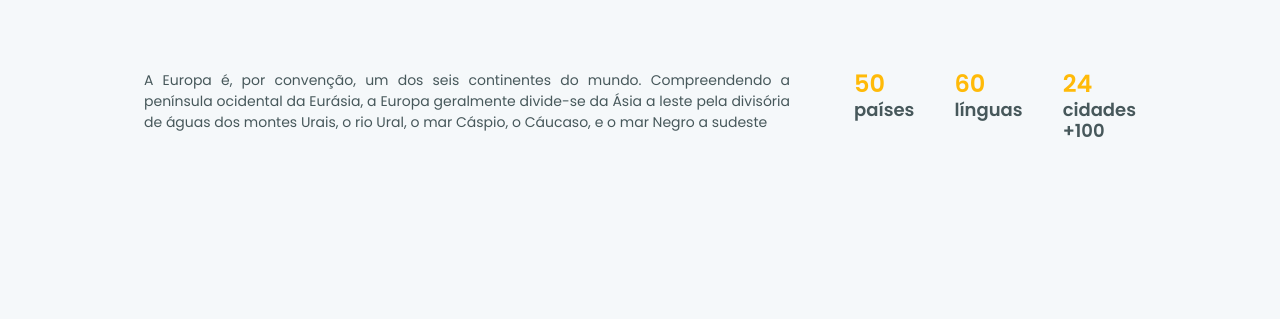
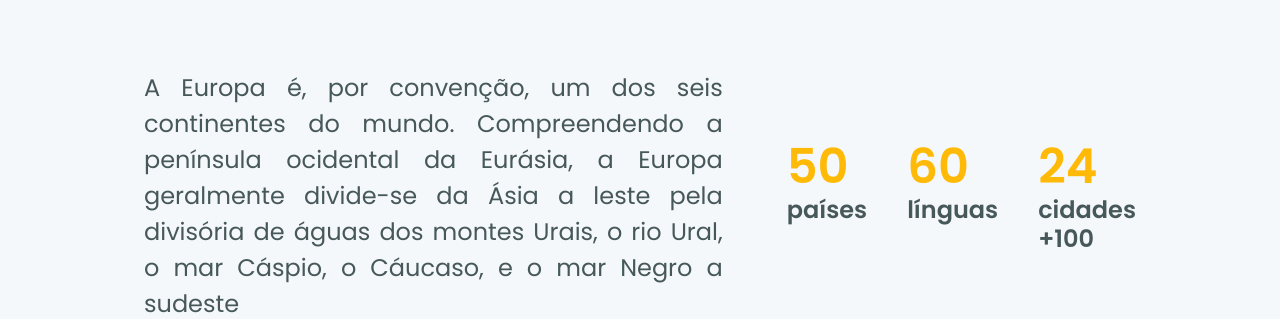
Before and after one commit to EduardoReisUX/world-trip, a Next.js app: page /1 in a window 1280 px wide. Shown: the part 620-939 px from the top of the page. Before the commit the page ends 800 px from the top, so only its background shows below. Built offline with nearby package versions, Linux system fonts and the light colour scheme.

Commit message:
style: add responsivity to texts and headings of Info component

```diff
--- a/src/components/Info/ContinentDescription.tsx
+++ b/src/components/Info/ContinentDescription.tsx
@@ -3,7 +3,7 @@ import { Text } from "@chakra-ui/react";
 export function ContinentDescription() {
   return (
     <Text
-      fontSize={"0.875rem"}
+      fontSize={{ base: "0.875rem", lg: "1.5rem" }}
       fontWeight={"regular"}
       color={"dark.heading"}
       textAlign={"justify"}
--- a/src/components/Info/InfoItem.tsx
+++ b/src/components/Info/InfoItem.tsx
@@ -8,14 +8,14 @@ interface InfoItemProps {
 export function InfoItem({ heading, text }: InfoItemProps) {
   return (
     <Heading
-      fontSize={"1.5rem"}
+      fontSize={{ base: "1.5rem", lg: "3rem" }}
       fontWeight={"semibold"}
       color={"highlight.100"}
     >
       {heading}
       <br />
       <Text
-        fontSize={"1.125rem"}
+        fontSize={{ base: "1.125rem", lg: "1.5rem" }}
         fontWeight={{ base: "normal", lg: "semibold" }}
         color={"dark.heading"}
       >
--- a/src/components/Info/index.tsx
+++ b/src/components/Info/index.tsx
@@ -7,6 +7,7 @@ export function Info() {
     <Stack
       direction={{ base: "column", lg: "row" }}
       spacing={{ base: 4, lg: 16 }}
+      align={"center"}
     >
       <ContinentDescription />
 
```
